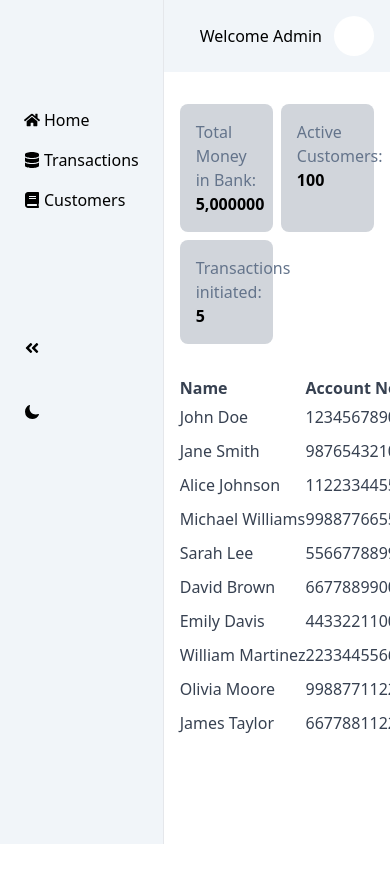
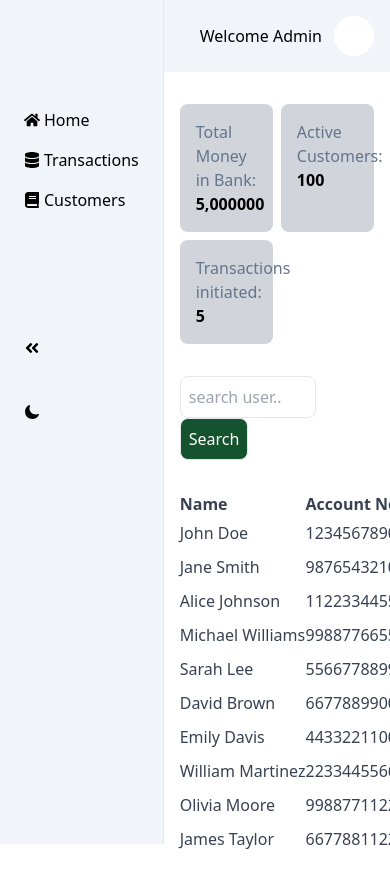
Before and after one commit to RidwanAdebosin/banking-dashboard, a React (Vite) app: page / in a window 390 px wide. Shown: the top 888 px of the page. Built offline with nearby package versions, Linux system fonts and the light colour scheme.

Commit message:
Context API initiated

```diff
--- /dev/null
+++ b/src/Context/FilterContext.tsx
@@ -0,0 +1,38 @@
+import { createContext, useState } from "react";
+import { usersData } from "../utils/data";
+
+//Creating a filter context custom provider
+const FilterContext = createContext({});
+
+//Create a filter provider
+const FilterProvider = ({ children }) => {
+  const [searchUser, setSearchUser] = useState("");
+  const [filteredUser, setFilteredUser] = useState(usersData);
+  const handleSearchUser = (e): void => {
+    e.preventDefault();
+    // saving the user input into a variable
+    const searchedUser = e.target.value;
+    setSearchUser(searchedUser);
+
+    // Create a new filteredItem based on the searched query
+    const filteredItem = usersData.filter(
+      (user) =>
+        user?.name?.toLowerCase().includes(searchedUser) ||
+        user?.accountNumber?.toLocaleString().includes(searchedUser)
+    );
+    setFilteredUser(filteredItem);
+
+    // if (filteredItem.length < 0) {
+    //   return filteredUser;
+    // }
+  };
+  return (
+    <FilterContext.Provider
+      value={{ onSearchUser: handleSearchUser, onFilteredUser: filteredUser }}
+    >
+      {children}
+    </FilterContext.Provider>
+  );
+};
+
+export { FilterContext, FilterProvider };
--- /dev/null
+++ b/src/Context/UsersContext.tsx
@@ -0,0 +1,12 @@
+import { createContext } from "react";
+import { usersData } from "../utils/data";
+
+const UsersContext = createContext(usersData);
+
+const UsersProvider = ({ children }) => {
+  return (
+    <UsersContext.Provider value={usersData}>{children}</UsersContext.Provider>
+  );
+};
+
+export { UsersContext, UsersProvider };
--- a/src/Pages/AdminDashBoard.tsx
+++ b/src/Pages/AdminDashBoard.tsx
@@ -1,37 +1,15 @@
-import { useState } from "react";
 import { BankSummary } from "../components/BankSummary";
 import { Users } from "../components/Users";
-import { UserDataType, usersData } from "../utils/data";
+import { FilterProvider } from "../Context/FilterContext";
 
 const AdminDashBoard = () => {
-  const [searchUser, setSearchUser] = useState("");
-  const [filteredUser, setFilteredUser] = useState(usersData);
-
-  const handleSearchUser = (e): void => {
-    e.preventDefault();
-    // saving the user input into a variable
-    const searchedUser = e.target.value;
-    setSearchUser(searchedUser);
-
-    // Create a new filteredItem based on the searched query
-    const filteredItem = usersData.filter(
-      (user) => user?.name?.toLowerCase().includes(searchedUser)
-
-      // user?.accountNumber?.toLocaleString().includes(searchedUser)
-    );
-    console.log(filteredItem);
-    setFilteredUser(filteredItem);
-
-    // if (filteredItem.length < 0) {
-    //   return filteredUser;
-    // }
-  };
-
   return (
-    <section className="py-8 px-4 lg:px-8 grid grid-cols-1 gap-4">
-      <BankSummary onSearchUser={handleSearchUser} />
-      <Users filteredUser={filteredUser} />
-    </section>
+    <FilterProvider>
+      <section className="py-8 px-4 lg:px-8 grid grid-cols-1 gap-4">
+        <BankSummary />
+        <Users />
+      </section>
+    </FilterProvider>
   );
 };
 
--- a/src/Pages/CustomersPage.tsx
+++ b/src/Pages/CustomersPage.tsx
@@ -1,11 +1,14 @@
-import { Link, useLoaderData } from "react-router-dom";
-import { UserDataType, usersData } from "../utils/data";
+import { Link } from "react-router-dom";
+import { UserDataType } from "../utils/data";
+import { useContext } from "react";
+import { UsersContext } from "../Context/UsersContext";
 
 const CustomersPage = () => {
   // const usersData = useLoaderData() as UserDataType[];
-  const handleTransfer = () => {
-    // Implement transfer logic here
-  };
+  // const handleTransfer = () => {
+  // };
+
+  const usersData = useContext(UsersContext);
 
   return (
     <section className="relative flex flex-col h-screen w-full text-gray-700 bg-white dark:bg-blue-950 dark:text-white rounded-lg bg-clip-border py-4">
--- a/src/Pages/SingleClientPage.tsx
+++ b/src/Pages/SingleClientPage.tsx
@@ -1,10 +1,13 @@
 // import { usersData } from "../utils/data"
-import { useLoaderData } from "react-router";
+// import { useLoaderData } from "react-router";
 import { Card } from "../utils/Card";
-import { UserDataType } from "../utils/data";
+// import { UserDataType } from "../utils/data";
+import { UsersContext } from "../Context/UsersContext";
+import { useContext } from "react";
 
 const SingleClientPage = () => {
-  const user = useLoaderData() as UserDataType;
+  const user = useContext(UsersContext);
+  // const user = useLoaderData() as UserDataType;
   console.log(user);
 
   return (
@@ -13,10 +16,10 @@ const SingleClientPage = () => {
         <div>
           <Card>
             <p>
-              Account Name: <span>{user.name}</span>
+              Account Name: <span>{user?.name}</span>
             </p>
             <p>
-              Account Number: <span>{user.accountNumber}</span>
+              Account Number: <span>{user?.accountNumber}</span>
             </p>
           </Card>
         </div>
--- a/src/Router/router.jsx
+++ b/src/Router/router.jsx
@@ -4,7 +4,8 @@ import Layout from "./Layout";
 import TransactionsPage from "../Pages/TransactionsPage";
 import CustomersPage from "../Pages/CustomersPage";
 import SingleClientPage from "../Pages/SingleClientPage";
-import { usersData } from "../utils/data";
+// import { usersData } from "../utils/data";
+import { UsersContext } from "../Context/UsersContext";
 import Error from "../Pages/Error";
 
 const router = createBrowserRouter([
@@ -26,7 +27,7 @@ const router = createBrowserRouter([
         path: "customers/:accountNumber",
         element: <SingleClientPage />,
         loader: async ({ params }) => {
-          const user = usersData.find(
+          const user = UsersContext.find(
             (user) => user.accountNumber === Number(params.accountNumber)
           );
           return user;
--- a/src/components/BankSummary.tsx
+++ b/src/components/BankSummary.tsx
@@ -1,9 +1,14 @@
+import { useContext } from "react";
+import { FilterProvider, FilterContext } from "../Context/FilterContext";
 import { Button } from "../utils/Button";
 import { Card } from "../utils/Card";
 
-export const BankSummary = ({ onSearchUser }) => {
+export const BankSummary = () => {
+  const filterContext = useContext(FilterContext);
+  const { onSearchUser } = filterContext;
   return (
     <>
+      <FilterProvider>
         <section className="grid grid-cols-2 gap-2 lg:flex justify-between h-">
           <Card>
             <div className="lg:flex gap-4">
@@ -42,8 +47,9 @@ export const BankSummary = ({ onSearchUser }) => {
             <Button onClick={() => onSearchUser()}>Search</Button>
           </form>
         </section>
+      </FilterProvider>
 
-      {/* <form
+      <form
         action="search"
         className="w-full mt-4 md:hidden"
         onSubmit={onSearchUser}
@@ -58,7 +64,7 @@ export const BankSummary = ({ onSearchUser }) => {
           />
         </label>
         <Button onClick={onSearchUser}>Search</Button>
-      </form> */}
+      </form>
     </>
   );
 };
--- a/src/components/Users.tsx
+++ b/src/components/Users.tsx
@@ -1,8 +1,12 @@
-import { UserDataType } from "../utils/data";
+import { UserDataType, usersData } from "../utils/data";
+import { FilterContext, FilterProvider } from "../Context/FilterContext";
+import { useContext } from "react";
 
-export const Users = ({ filteredUser }) => {
-  const handleTransfer = () => {};
+export const Users = () => {
+  const { onFilteredUser } = useContext(FilterContext);
+  // const handleTransfer = () => {};
   return (
+    <FilterProvider>
       <section className="relative flex flex-col w-full h-[70svh] text-gray-700 bg-white dark:bg-blue-950 dark:text-white rounded-lg bg-clip-border py-4">
         <table className="w-full text-left table-auto min-w-max">
           <thead className="">
@@ -14,7 +18,7 @@ export const Users = ({ filteredUser }) => {
               <th></th>
             </tr>
           </thead>
-        {filteredUser.map((user: UserDataType) => (
+          {onFilteredUser.map((user: UserDataType) => (
             <tbody key={user?.accountNumber} className="mb-4">
               <tr className="hover:bg-slate-50 dark:hover:bg-slate-900">
                 <td>{user?.name}</td>
@@ -50,5 +54,6 @@ export const Users = ({ filteredUser }) => {
           ))}
         </table>
       </section>
+    </FilterProvider>
   );
 };
```
Lines whose indentation alone changed are shown as unchanged.
